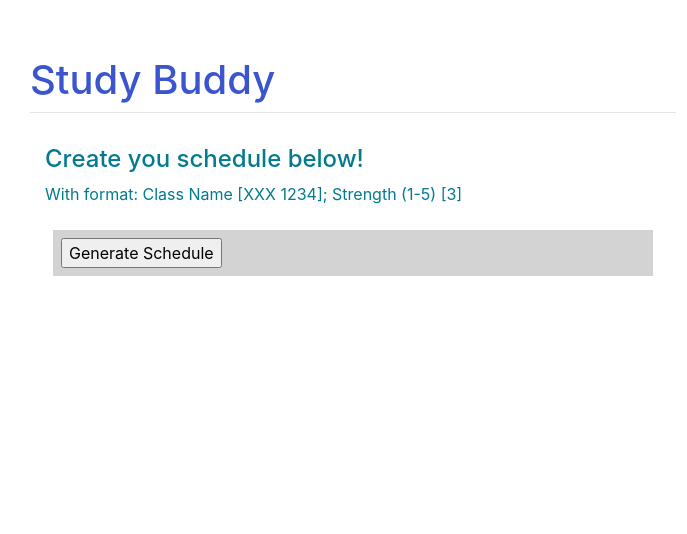
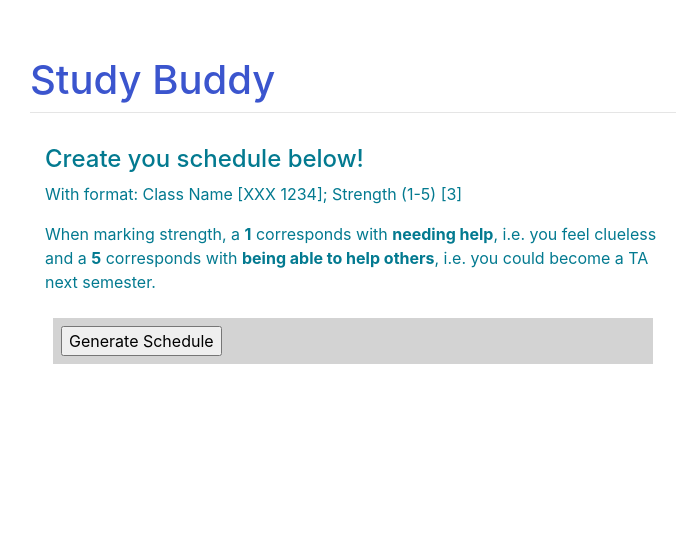
Before and after one commit to borjainglefernandez/3240-Study-Buddy-Project, a Django app: page /profile/schedule/ in a window 1280 px wide. Shown: the part 40-574 px from the top of the page, without its empty margins (287-974 px from the left). Run offline with Django 3.2, Linux system fonts and the light colour scheme; parts of the project's set-up code (start-up, migrations or seed data) failed here and were passed over; some libraries are stand-ins or nearby versions.

Commit message:
Added instructions

```diff
--- a/studentprofile/templates/studentprofile/schedule.html
+++ b/studentprofile/templates/studentprofile/schedule.html
@@ -5,6 +5,7 @@
     <h4>Create you schedule below!</h4>
 
     <p>With format: Class Name [XXX 1234]; Strength (1-5) [3] </p>
+    <p>When marking strength, a <strong>1</strong> corresponds with <strong>needing help</strong>, i.e. you feel clueless and a <strong>5</strong> corresponds with <strong>being able to help others</strong>, i.e. you could become a TA next semester.</p>
     <!-- Check first to see if there is an error message that needs to be displayed, and display it  -->
     <p>{% if error_message %}
     <p><strong>{{ error_message }}</strong></p>{% endif %}</p>
```
Also changed, not shown: db.sqlite3.
